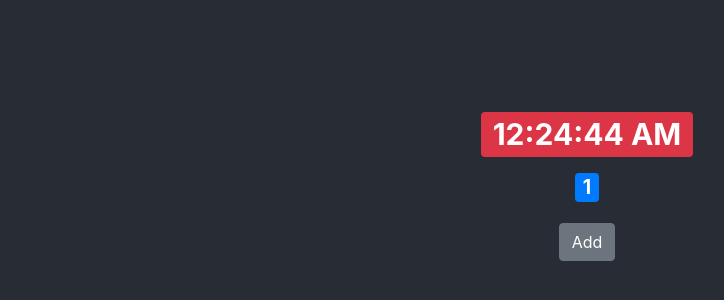
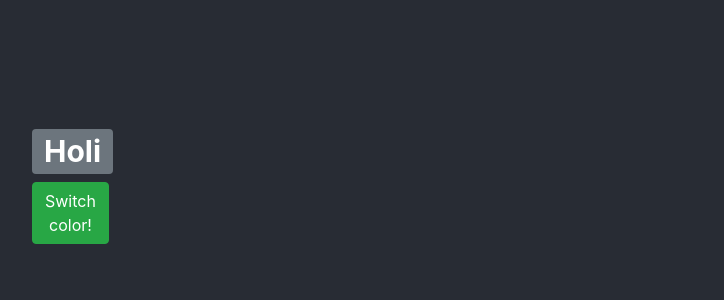
Before and after one commit to DavidMoranchel/8g, a React (Create React App) app: page / in a window 1280 px wide. Shown: the part 216-516 px from the top of the page, without its empty margins (53-777 px from the left). Built offline with nearby package versions, Linux system fonts and the light colour scheme.

Commit message:
switch color component :octocat:

```diff
--- a/src/App.js
+++ b/src/App.js
@@ -1,60 +1,13 @@
 import React from "react";
-import logo from "./logo.svg";
 import "./App.css";
 
-// Reactstrap
-import { CardColumns } from "reactstrap";
-
 // Components
-import FunctionGreet from "./components/FunctionGreet";
-import ClassGreet from "./components/ClassGreet";
-import Post from "./components/Post";
-import Clock from "./components/Clock";
+import SwitchExample from "./components/SwitchExample";
 
 function App() {
   return (
     <div className="App">
-      {/* <header className="App-header">
-        <FunctionGreet firstName="Melissa" lastName="Castillo" />
-        <ClassGreet firstName="Vicente" lastName="Muñoz" />
-        <ClassGreet firstName="David" lastName="Moranchel" />
-      </header> */}
-      <Clock />
-
-      {/*
-        Crear un componente funcional que renderice una Card
-        haciendo referencia al post de un blog
-
-        Busquen referencias de blogs y la estructura de sus posts
-
-        Tips:
-        - Primero abstraigan el objeto Post (esto es tu componente y sus props)
-        - Utilicen reactstrap para que se vea cute!
-      */}
-
-      {/* <CardColumns>
-        <Post
-          title="Amazing card"
-          subtitle="This is the card!"
-          content="This is a wider card with supporting text below as a natural lead-in to additional content. This content is a little bit longer."
-          image="https://picsum.photos/id/1/100/100"
-          tags={"life,olv"}
-        />
-        <Post
-          title="Amazing card"
-          subtitle="This is the card!"
-          content="This is a wider card with supporting text below as a natural lead-in to additional content. This content is a little bit longer."
-          image="https://picsum.photos/id/2/100/100"
-          tags={"life,food"}
-        />
-        <Post
-          title="Amazing card"
-          subtitle="This is the card!"
-          content="This is a wider card with supporting text below as a natural lead-in to additional content. This content is a little bit longer."
-          image="https://picsum.photos/id/3/100/100"
-          tags={"life,food"}
-        />
-      </CardColumns> */}
+      <SwitchExample />
     </div>
   );
 }
--- /dev/null
+++ b/src/components/SwitchExample/index.js
@@ -0,0 +1,46 @@
+import React, { Component } from "react";
+
+// CSS
+import "./SwitchExample.css";
+import { Container, Col, Row, Badge, Button } from "reactstrap";
+
+class SwitchExample extends Component {
+  constructor(props) {
+    super(props);
+    this.state = {
+      active: false,
+    };
+    this.handleClickSwitch = this.handleClickSwitch.bind(this);
+  }
+
+  handleClickSwitch() {
+    const { active } = this.state;
+    this.setState({
+      active: !active,
+    });
+  }
+
+  render() {
+    const { active } = this.state;
+    const color = active ? "primary" : "secondary";
+
+    return (
+      <>
+        <Container>
+          <Row>
+            <Col lg={1}>
+              <h1>
+                <Badge color={color}>Holi</Badge>
+              </h1>
+              <Button color="success" onClick={this.handleClickSwitch}>
+                Switch color!
+              </Button>
+            </Col>
+          </Row>
+        </Container>
+      </>
+    );
+  }
+}
+
+export default SwitchExample;
```
Also changed, not shown: src/components/SwitchExample/SwitchExample.css (added).
